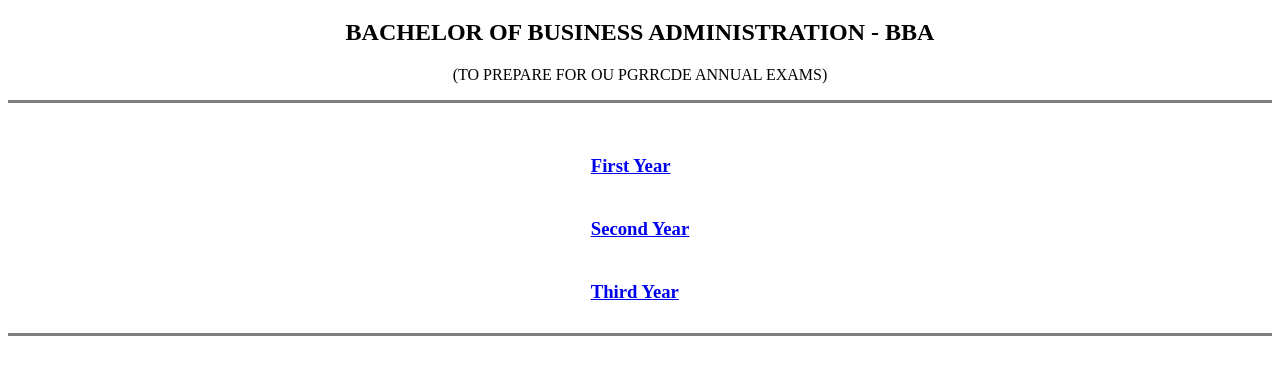
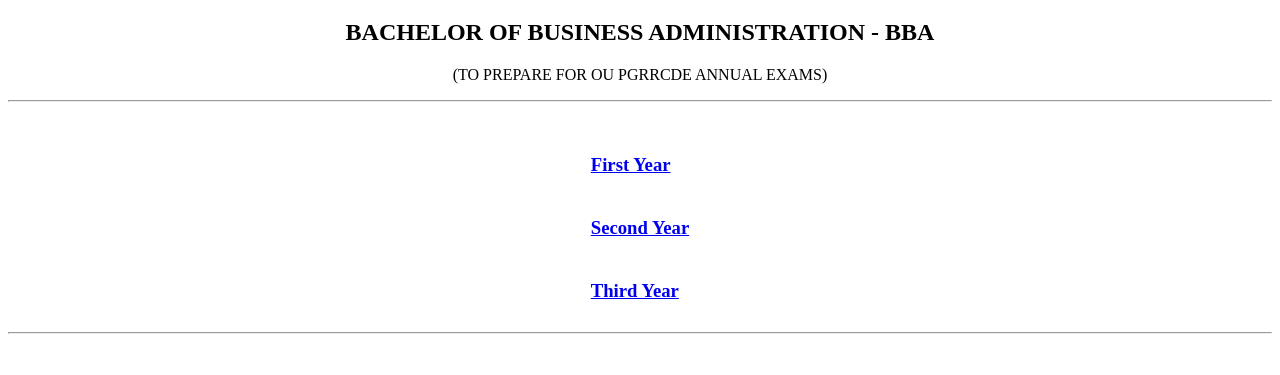
Before and after one commit to RufusRajC/bba, a plain HTML site: page index.html in a window 1280 px wide. Shown: the part 61-436 px from the top of the page. Drawn offline with Linux system fonts and the light colour scheme.

Commit message:
Update index.html

```diff
--- a/index.html
+++ b/index.html
@@ -3,13 +3,14 @@
   <head>
     <meta charset="utf-8">
     <title>Homepage</title>
+    <link rel="stylesheet" href="styles.css">
   </head>
   <body>
     <center>
       <h1>PERSONAL SKILLS DEVELOPMENT AND TECHNICAL EDUCATION</h1>
       <h2>BACHELOR OF BUSINESS ADMINISTRATION - BBA</h2>
       <p>(TO PREPARE FOR OU PGRRCDE ANNUAL EXAMS)</p>
-      <hr size="3" noshade>
+      <hr>
     </center>
     <center>
       <marquee>
@@ -26,7 +27,7 @@
           <td><h3><a href="#">Third Year</a></h3></td>
         </tr>
       </table>
-        <hr size="3" noshade>
+        <hr>
     </center>
 
   </body>
```
